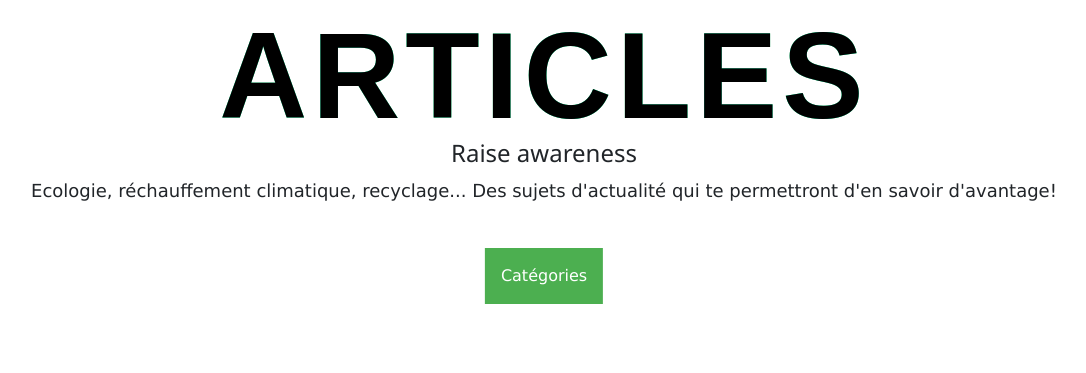
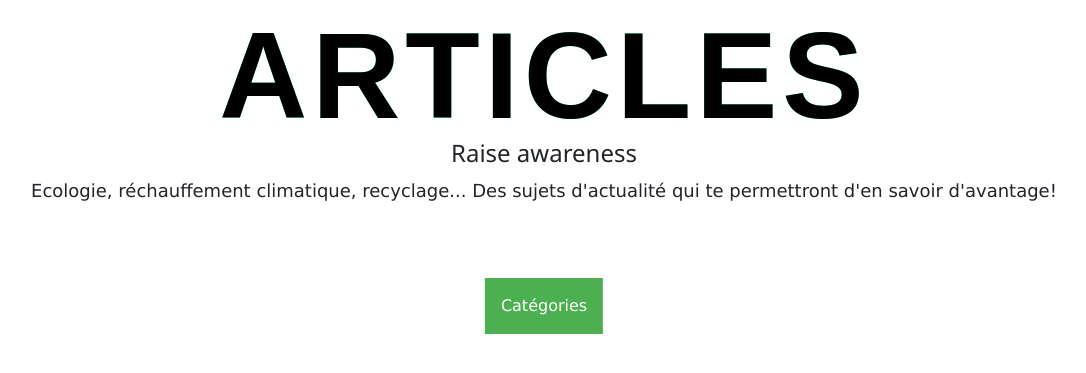
Before and after one commit to tyasmine/EcoWeb, a Django app: page /articles/1 in a window 1280 px wide. Shown: the part 164-537 px from the top of the page, without its empty margins (96-1182 px from the left). Run offline with Django 3.2, Linux system fonts and the light colour scheme; data comes from the database, SQL or seed files in the repository; both versions use the stored data as it was after the commit; style sheets or scripts are compiled from the project's sources; some libraries are stand-ins or nearby versions.

Commit message:
bugs
bugs

```diff
--- a/EcoWeb/ecow/static/ecow/styles.scss
+++ b/EcoWeb/ecow/static/ecow/styles.scss
@@ -949,7 +949,7 @@ div.shadow{
 .flip-back:hover .cx, .flip-back:hover .cy{
   background:#979ca7;
   -webkit-transition: all 250ms ease-in-out;
-     -moz-transition: all 250ms ease-in-out;
+    -moz-transition: all 250ms ease-in-out;
     -ms-transition: all 250ms ease-in-out;
      -o-transition: all 250ms ease-in-out;
       transition: all 250ms ease-in-out;
--- a/EcoWeb/ecow/templates/ecow/presentation_layout.html
+++ b/EcoWeb/ecow/templates/ecow/presentation_layout.html
@@ -13,7 +13,7 @@
         <a href="#" class="glitch" data-glitch="Articles">Articles</a>
         <h3 style="margin-top: 250px;" class="w3-center create-text">Raise awareness</h3>
         <p class="w3-center w3-large">Ecologie, réchauffement climatique, recyclage... Des sujets d'actualité qui te permettront d'en savoir d'avantage!</p>
-        <div style="margin-bottom: 30px;" class="dropdown">
+        <div style="margin-bottom: 30px; margin-top: 30px;" class="dropdown">
             <button class="dropbtn">Catégories</button>
             <div class="dropdown-content">
             <a href="/articles">Général</a>
@@ -34,7 +34,7 @@
     {% endif %}
 
     {% for object in objects %}
-        <div class="w3-col l3 m6 w3-margin-bottom" style="margin: auto; margin-top: 50px;">
+        <div class="w3-col l3 m6 w3-margin-bottom" style="margin: auto; margin-top: 100px;">
             <div class="w3-card" style="margin:30px;">
               <div class="w3-container">
                 <img style="margin-top: 10px; height: 170px;" src="{{ object.URL_image }}" class="card-img-top" alt="Image is not available">
```
Also changed, not shown: EcoWeb/db.sqlite3, 1 other file.
